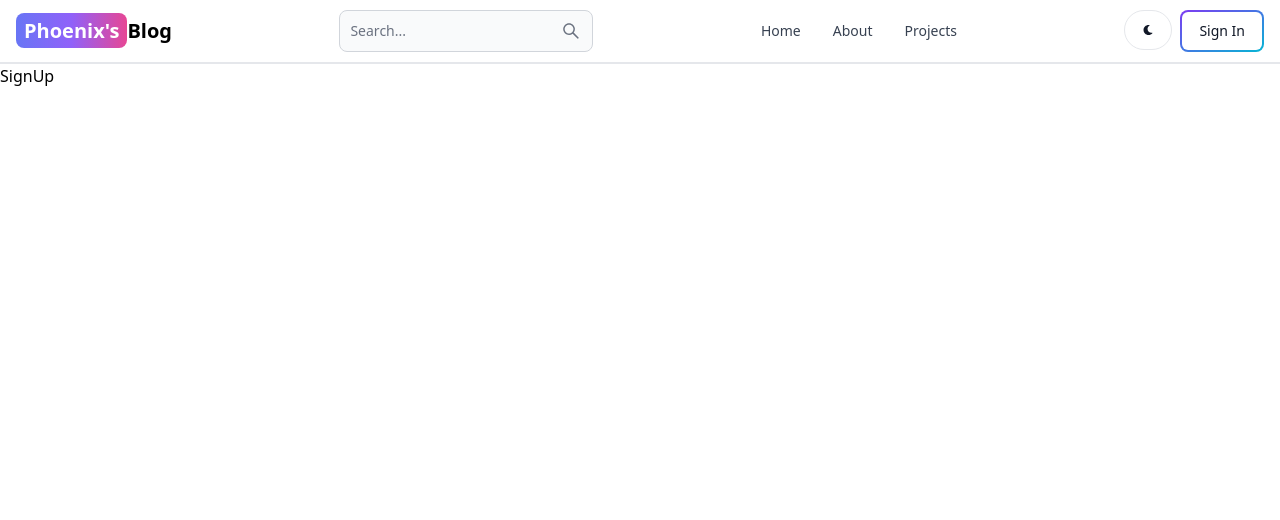
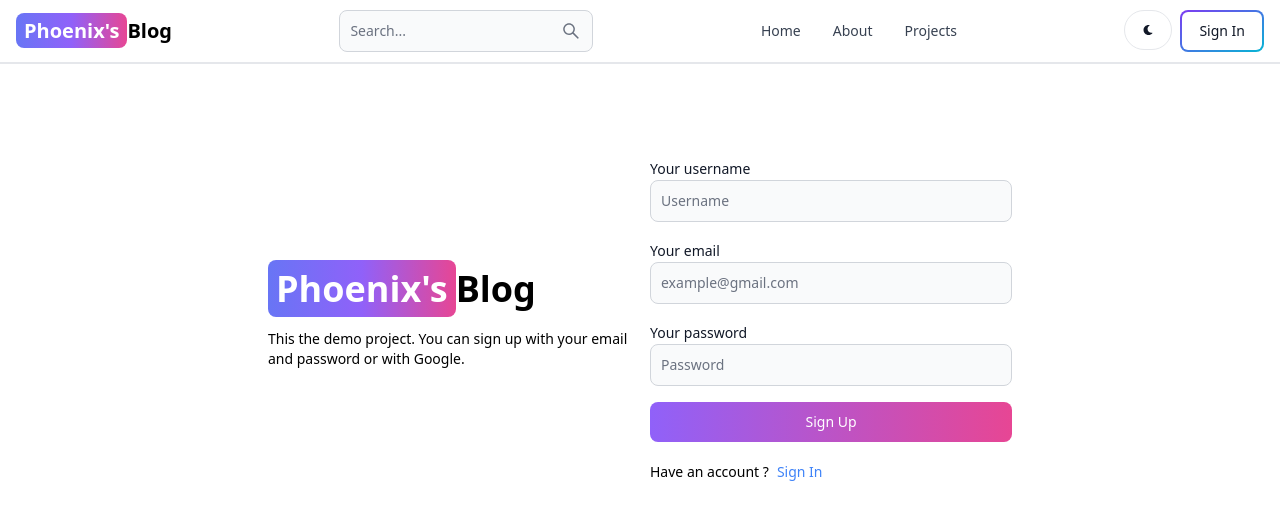
Before and after one commit to VishwasPrabhu18/MERN-Blog-App, a React (Vite) app in the folder client/: page /sign-up in a window 1280 px wide. Shown: the top 520 px of the page. Built offline with nearby package versions, Linux system fonts and the light colour scheme.

Commit message:
completed signup page ui

```diff
--- a/client/src/pages/SignUp.jsx
+++ b/client/src/pages/SignUp.jsx
@@ -1,6 +1,46 @@
+import { Button, Label, TextInput } from "flowbite-react"
+import { Link } from "react-router-dom"
+
 const SignUp = () => {
   return (
-    <div>SignUp</div>
+    <div className="min-h-screen mt-20">
+      <div className="flex p-3 max-w-3xl mx-auto flex-col md:flex-row md:items-center gap-5">
+        {/* Left Side */}
+        <div className="flex-1">
+          <Link to="/" className="font-bold dark:text-white text-4xl">
+            <span className="px-2 py-1 bg-gradient-to-r from-indigo-500 via-purple-500 to-pink-500 rounded-lg text-white">Phoenix&apos;s</span>
+            Blog
+          </Link>
+          <p className="text-sm mt-5">This the demo project. You can sign up with your email and password or with Google.</p>
+        </div>
+
+        {/* Right Side */}
+        <div className="flex-1">
+          <form className="flex flex-col gap-4">
+            <div className="">
+              <Label value="Your username" />
+              <TextInput type="text" placeholder="Username" id="username" />
+            </div>
+            <div className="">
+              <Label value="Your email" />
+              <TextInput type="email" placeholder="example@gmail.com" id="email" />
+            </div>
+            <div className="">
+              <Label value="Your password" />
+              <TextInput type="password" placeholder="Password" id="password" />
+            </div>
+
+            <Button gradientDuoTone="purpleToPink" type="submit">Sign Up</Button>
+          </form>
+
+          <div className="flex gap-2 text-sm mt-5">
+            <span>Have an account ?</span>
+            <Link to="/sign-in" className="text-blue-500"> Sign In</Link>
+          </div>
+
+        </div>
+      </div>
+    </div>
   )
 }
 
```
